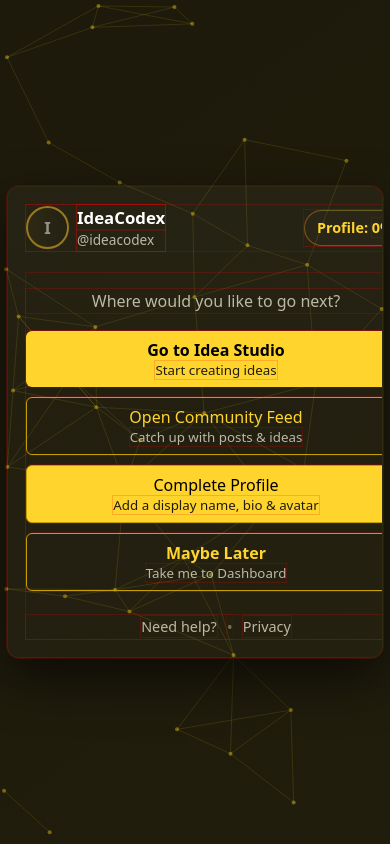
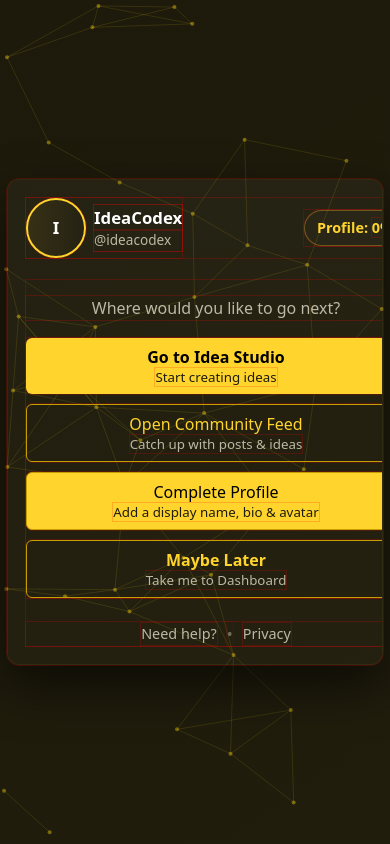
Before and after one commit to SHABA01/idea-codex-app, a React (Vite) app: page /choice in a window 390 px wide. Built offline with nearby package versions, Linux system fonts and the light colour scheme.

Commit message:
Still refining ProfileSetupModal and ChoiceModal styles and responsiveness

```diff
--- a/src/components/ProfileSetupModal.jsx
+++ b/src/components/ProfileSetupModal.jsx
@@ -150,7 +150,7 @@ const ProfileSetupModal = ({ onClose = () => {} }) => {
             <AvatarDisplay
               avatar={formData.avatar}
               name={formData.displayName || formData.fullName}
-              size={64}
+              size={60}
               className="avatar-preview"
               placeholderMode="profileModal"
             />
--- a/src/pages/ChoiceModal.jsx
+++ b/src/pages/ChoiceModal.jsx
@@ -110,8 +110,8 @@ const ChoiceModal = () => {
               <AvatarDisplay
                 avatar={avatar}
                 name={displayName}
-                size={43}
-                className={`choice-logo ${imgLoaded ? "loaded" : ""}`}
+                size={60}
+                className="choice-logo"
                 placeholderMode="choiceModal"
               />
 
--- a/src/styles/AvatarDisplay.css
+++ b/src/styles/AvatarDisplay.css
@@ -22,8 +22,8 @@
   display: flex;
   align-items: center;
   justify-content: center;
-  width: 64px; /* matches your ProfileSetupModal.css default */
-  height: 64px;
+  width: 60px; /* matches your ProfileSetupModal.css default */
+  height: 60px;
   border-radius: 50%;
   background: rgba(255,255,255,0.05);
   color: var(--text-secondary);
--- a/src/styles/ChoiceModal.css
+++ b/src/styles/ChoiceModal.css
@@ -116,17 +116,11 @@
 }
 
 .choice-logo {
-  width: 43px;
-  height: 43px;
+  width: 60px;
+  height: 60px;
   border-radius: 50%;
   object-fit: cover;
   border: 2px solid var(--accent-gold);
-  opacity: 0.5;
-  transition: opacity 0.5s ease-in-out;
-}
-
-.choice-logo.loaded {
-  opacity: 1;
 }
 
 .choice-name {
--- a/src/styles/ProfileSetupModal.css
+++ b/src/styles/ProfileSetupModal.css
@@ -65,16 +65,16 @@
 }
 
 .avatar-preview {
-  width: 43px;
-  height: 43px;
+  width: 60px;
+  height: 60px;
   border-radius: 50%;
   object-fit: cover;
   border: 2px solid var(--accent-gold);
 }
 
 .avatar-placeholder {
-  width: 64px;
-  height: 64px;
+  width: 60px;
+  height: 60px;
   border-radius: 50%;
   background: rgba(255,255,255,0.05);
   display: flex;
```
